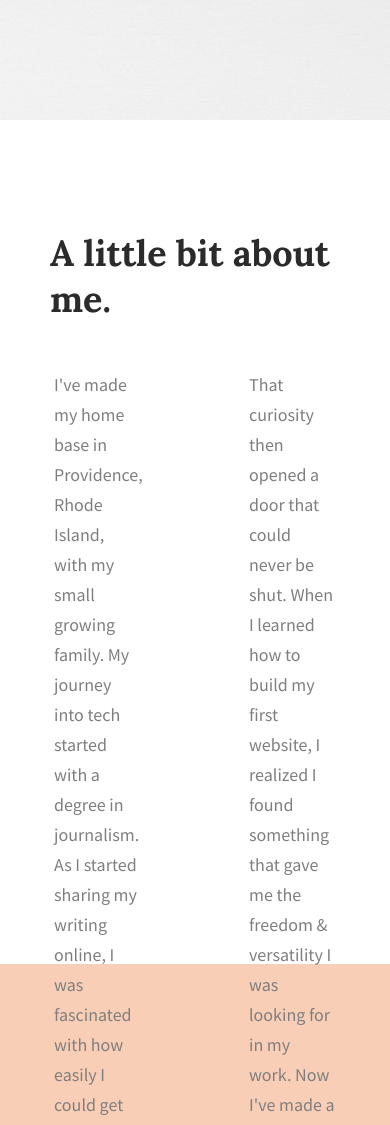
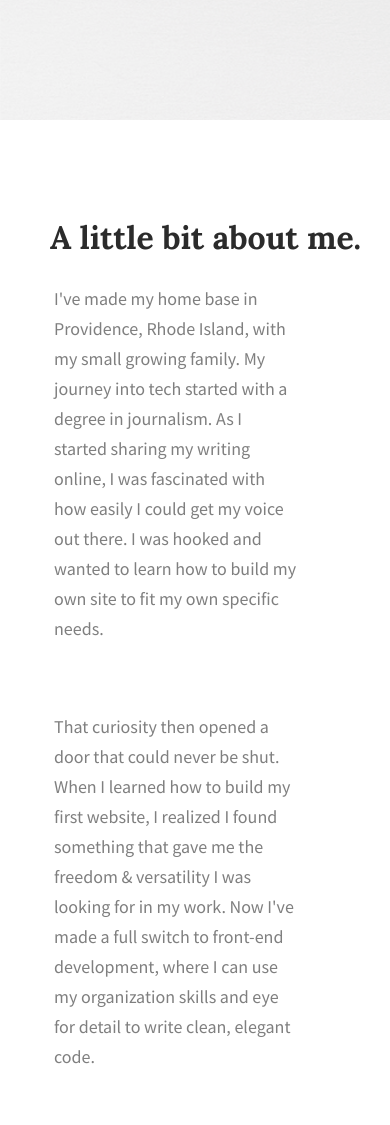
Before and after one commit to tiffanymonroe/jubilee_austen, a plain HTML site: page index.html in a window 390 px wide. Shown: the part 680-1805 px from the top of the page. Drawn offline with Linux system fonts and the light colour scheme.

Commit message:
about responsive

```diff
--- a/css/main.css
+++ b/css/main.css
@@ -6,6 +6,7 @@ body {
 
 #about, #work, #contact {
   height: 100vh;
+  clear: both;
 }
 
 /******* GRID *******/
@@ -218,12 +219,38 @@ header h2 span {
   nav ul li a {
     padding-left: 70%;
   }
+
+  /******* ABOUT *******/
+
+  #about .full-width {
+    padding: 70px 0;
+  }
+
+  #about p {
+    padding-bottom: 50px;
+  }
 }
 
 @media (max-width: 640px) {
   nav ul li a {
     padding-left: 65%;
   }
+
+  /******* ABOUT *******/
+  #about {
+    clear: both;
+    height: auto;
+  }
+
+  #about .full-width {
+    padding: 70px 0;
+  }
+
+  #about .half-width {
+    float: none;
+    width: 90%;
+  }
+
 }
 
 @media (max-width: 530px) {
@@ -243,6 +270,12 @@ header h2 span {
   nav ul li a {
     padding-left: 45%;
   }
+
+  /******* ABOUT *******/
+  #about h2 {
+    font-size: 2em;
+  }
+
 }
 
 @media (max-width: 400px) {
```
